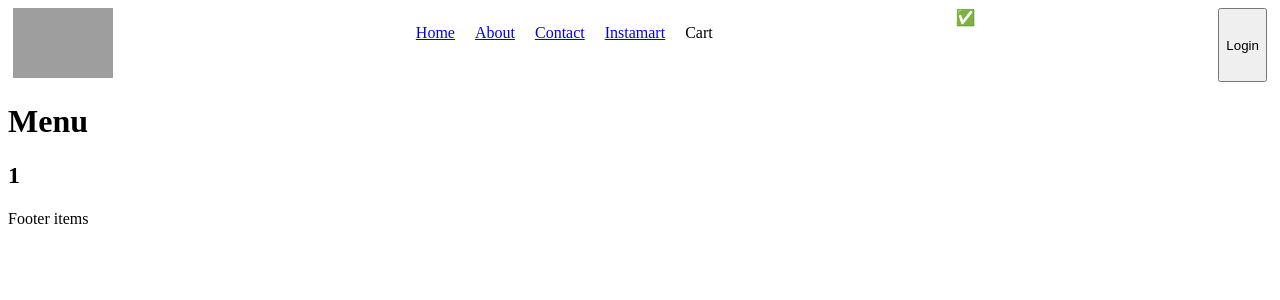
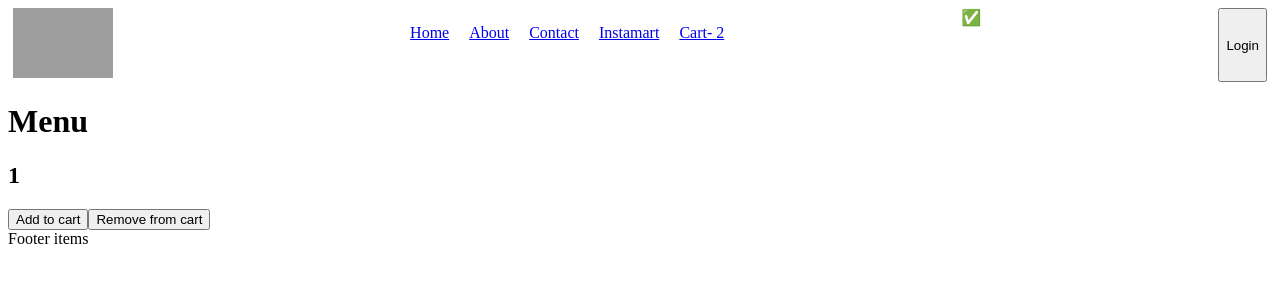
Before and after one commit to kanchan0508/Learning-react, a React (Vite) app: page /restaurant/1 in a window 1280 px wide. Shown: the top 300 px of the page. Built offline with nearby package versions, Linux system fonts and the light colour scheme; grey boxes are pictures that could not be loaded.

Commit message:
added Add to cart button

```diff
--- a/src/App.js
+++ b/src/App.js
@@ -10,18 +10,21 @@ import Error from "./Componenets/Error";
 import RestaurantMenu from "./Componenets/RestaurantMenu";
 import Profile from "./Componenets/Profile";
 import Shimmer from "./Componenets/Shimmer";
+import { Provider } from "react-redux";
+import store from "./Componenets/utils/store";
+import Cart from "./Componenets/Cart";
 
 
- const Instamart = lazy(() => import("./Componenets/Instamart"))
+ const Instamart = lazy(() => import("./Componenets/Instamart")) // lazy loading
  const About = lazy(() => import("./Componenets/About"))
 
    const AppLayout = () =>{
     return(
-        <>
+        <Provider store={store}>
             <Header />
             <Outlet />
             <Footer />
-        </>
+        </Provider>
     )
    }
 
@@ -59,6 +62,10 @@ import Shimmer from "./Componenets/Shimmer";
                 path: "/instamart",
                 element: <Suspense fallback={<Shimmer/>}><Instamart /></Suspense>
             },
+            {
+                path: "/cart",
+                element: <Cart />
+            },
         ]
     },
 
--- /dev/null
+++ b/src/Componenets/Cart.js
@@ -0,0 +1,15 @@
+import React from "react";
+import { useSelector } from "react-redux";
+
+function Cart() {
+
+  const cartItems = useSelector(store => store.cart.items);
+
+  return (
+    <div>
+      <h1>Cart items{cartItems.length}</h1>
+    </div>
+  );
+}
+
+export default Cart;
--- a/src/Componenets/Header.js
+++ b/src/Componenets/Header.js
@@ -1,6 +1,8 @@
 import { useState } from "react";
 import { Link } from "react-router-dom";
 import useOnline from "./utils/useOnline";
+import { useSelector } from "react-redux";
+import store from "./utils/store";
 
 export const Title = () => {
     return <Link to="/"> <img src="https://encrypted-tbn0.gstatic.com/images?q=tbn:ANd9GcSimKS0-E61jy_dctanYVq2rzxMV35RExo-Aw&s" alt="" style={{
@@ -14,6 +16,8 @@ export const Title = () => {
     const [login,setLogin] = useState(true)
 
      const isOnline = useOnline()
+    const cartItems = useSelector(store => store.cart.items);
+
 
     return (
       <div className="nav">
@@ -23,7 +27,7 @@ export const Title = () => {
           <li><Link to="/about">About</Link></li>
           <li><Link to="/contact">Contact</Link></li>
           <li><Link to="/instamart">Instamart</Link></li>
-          <li>Cart</li>
+          <li><Link to="/cart">Cart- {cartItems.length}</Link></li>
         </ul>
         {isOnline ? "✅" : "❌"}
         {login ? <button onClick={()=>setLogin(false)}>Login</button> : <button onClick={()=> setLogin(true)}>logout</button>}
--- a/src/Componenets/RestaurantMenu.js
+++ b/src/Componenets/RestaurantMenu.js
@@ -1,6 +1,8 @@
 import { useEffect, useState } from "react";
 import { useParams } from "react-router-dom";
 import useRestaurant from "./utils/useRestaurant";
+import { useDispatch } from "react-redux";
+import { addItem, removeItem } from "./utils/cartSlice";
 
 
 const RestaurantMenu = () => {
@@ -10,12 +12,21 @@ const RestaurantMenu = () => {
 
   const restaurant = useRestaurant(id)
 
+  const dispatch = useDispatch()
+
+  const handleAddItem = ()=>{
+    dispatch(addItem(id))
+  }
+  const handleRemoveItem = () =>{
+    dispatch(removeItem())
+  }
 
   return (
     <div>
       <h1>Menu</h1>
       <h2>{id}</h2>
-      <h1>{restaurant?.data?.cards[0]?.card?.card?.text}</h1>
+      <button onClick={()=> handleAddItem()} > Add to cart </button>
+      <button onClick={()=> handleRemoveItem()} > Remove from cart </button>
     </div>
   );
 };
--- a/src/Componenets/utils/cartSlice.js
+++ b/src/Componenets/utils/cartSlice.js
@@ -3,7 +3,7 @@ import { createSlice } from "@reduxjs/toolkit";
 const cartSlice = createSlice({
   name: "cart",
   initialState: {
-    items: [],
+    items: ["Apple", "banana"],
   },
   reducers: {
     addItem: (state, action) => {
```
